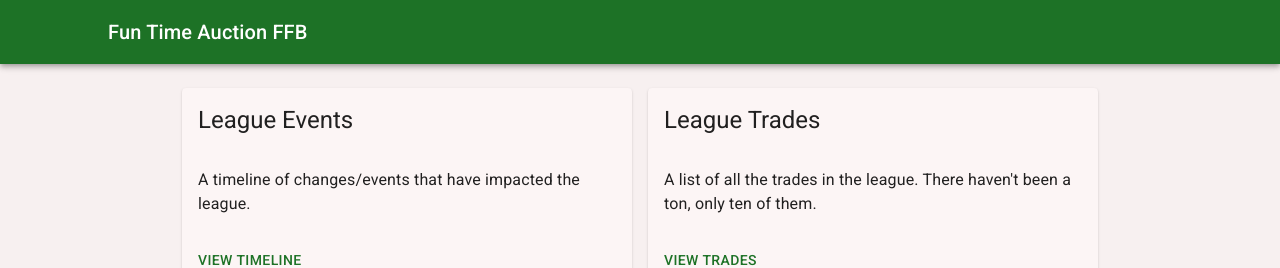
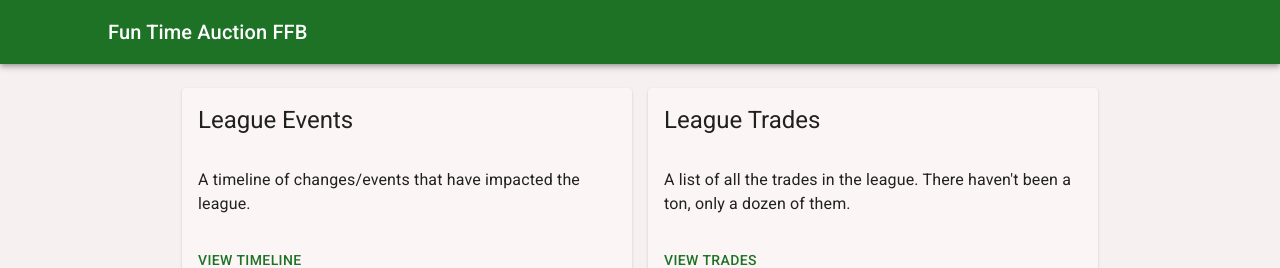
Before and after one commit to MFazio23/ESPN-FFB-Web, a React (Vite) app: page /history in a window 1280 px wide. Shown: the top 268 px of the page. Built offline with nearby package versions, Linux system fonts and the light colour scheme; some icons are missing.

Commit message:
Forgot to update the league trades card

```diff
--- a/src/history/History.tsx
+++ b/src/history/History.tsx
@@ -14,7 +14,7 @@ export default function History() {
         {
             id: "history-trades",
             title: "League Trades",
-            description: "A list of all the trades in the league. There haven't been a ton, only ten of them.",
+            description: "A list of all the trades in the league. There haven't been a ton, only a dozen of them.",
             actionButtonText: "View Trades",
             actionButtonLink: "/history/trades",
         },
```
